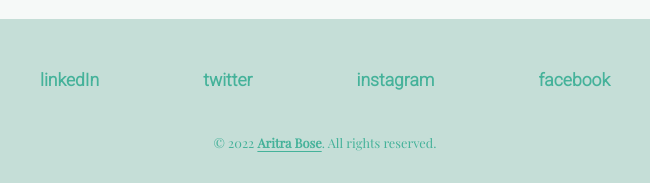
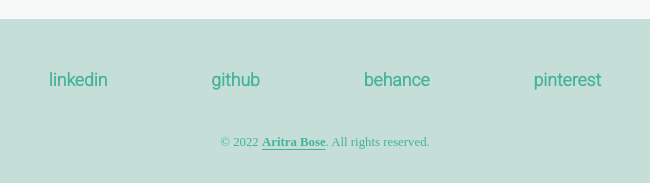
Before and after one commit to bose-aritra2003/my-portfolio-website, a plain HTML site: page work.html in a window 1280 px wide. Shown: the part 4487-4670 px from the top of the page, 315-965 px from the left. Drawn offline with nearby package versions, Linux system fonts and the light colour scheme.

Commit message:
cosmetic changes.

```diff
--- a/css/styles.css
+++ b/css/styles.css
@@ -237,7 +237,7 @@ hr {
     border-style: dotted none none none;
     border-color: rgb(238, 236, 235);
     border-width: 10px;
-    width: 98px;
+    width: 90px;
 }
 
 /* Clouds */
@@ -593,6 +593,7 @@ a:hover {
 p.copyright {
     color: #45b29a;
     width: 50%;
+    font-family: serif;
     font-size: 0.8rem;
     font-weight: lighter;
     margin: 70px auto 10px auto;
--- a/work.html
+++ b/work.html
@@ -221,10 +221,10 @@
 
 
     <div class="bottom-container">
-      <a class="footer-link" href="https://www.linkedin.com/in/bose-aritra2003/" target="_blank">linkedIn</a>
-      <a class="footer-link" href="https://twitter.com/bose_aritra2003/" target="_blank">twitter</a>
-      <a class="footer-link" href="https://www.instagram.com/bose_aritra2003/" target="_blank">instagram</a>
-      <a class="footer-link" href="https://www.facebook.com/aritrabose2003" target="_blank">facebook</a>
+      <a class="footer-link" href="https://www.linkedin.com/in/bose-aritra2003" target="_blank">linkedin</a>
+      <a class="footer-link" href="https://github.com/bose-aritra2003" target="_blank">github</a>
+      <a class="footer-link" href="https://www.behance.net/aritrabose" target="_blank">behance</a>
+      <a class="footer-link" href="https://in.pinterest.com/bose_aritra2003" target="_blank">pinterest</a>
       <p class="copyright">© 2022 <span class="copyright"><a href="index.html">Aritra Bose</a></span>. All rights reserved.</p>
     </div>
   </body>
```
Also changed, not shown: index.html (+4 -4 lines).
